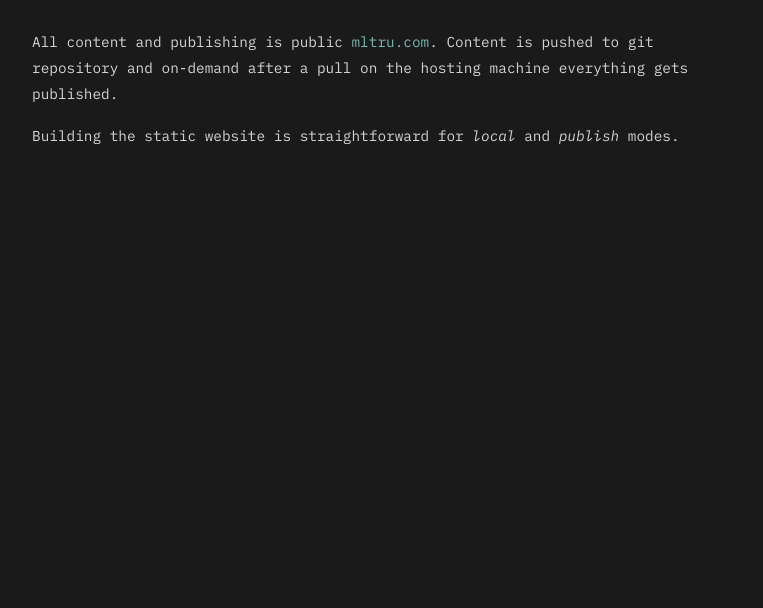
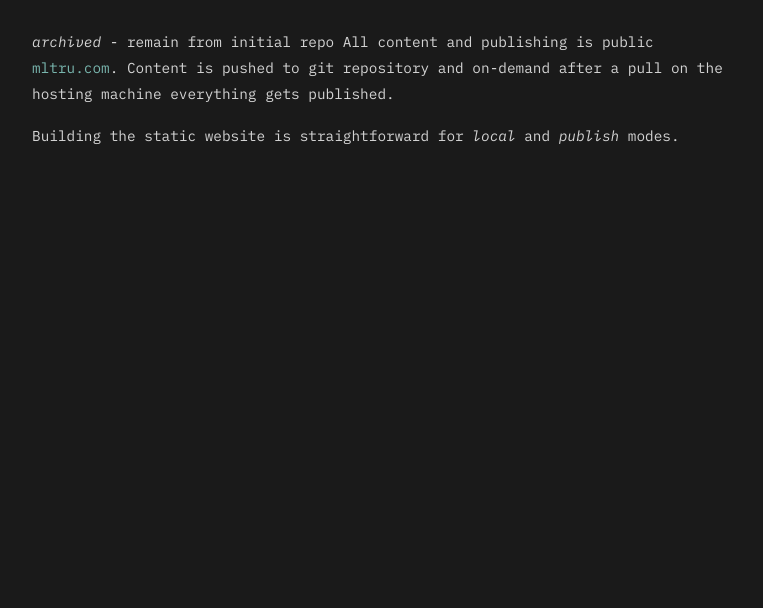
Before and after one commit to micmnm/mltru.com, an Astro site: page /posts/2024/mltru-com-publishing in a window 1280 px wide. Shown: the part 192-800 px from the top of the page, without its empty margins (256-1019 px from the left). Built offline with nearby package versions, Linux system fonts and the light colour scheme; Astro itself is replaced by a stand-in of ours.

Commit message:
Add archived note to mltru.com publishing post
Added an archived note to the mltru.com publishing post.

```diff
--- a/src/content/posts/2024/mltru-com-publishing.md
+++ b/src/content/posts/2024/mltru-com-publishing.md
@@ -3,6 +3,7 @@ title: "mltru.com publishing"
 date: 2024-10-24
 ---
 
+*archived* - remain from initial repo
 All content and publishing is public [mltru.com](http://github.com/micmnm/mltru.com).
 Content is pushed to git repository and on-demand after a pull on the hosting machine everything gets published.
 
```
